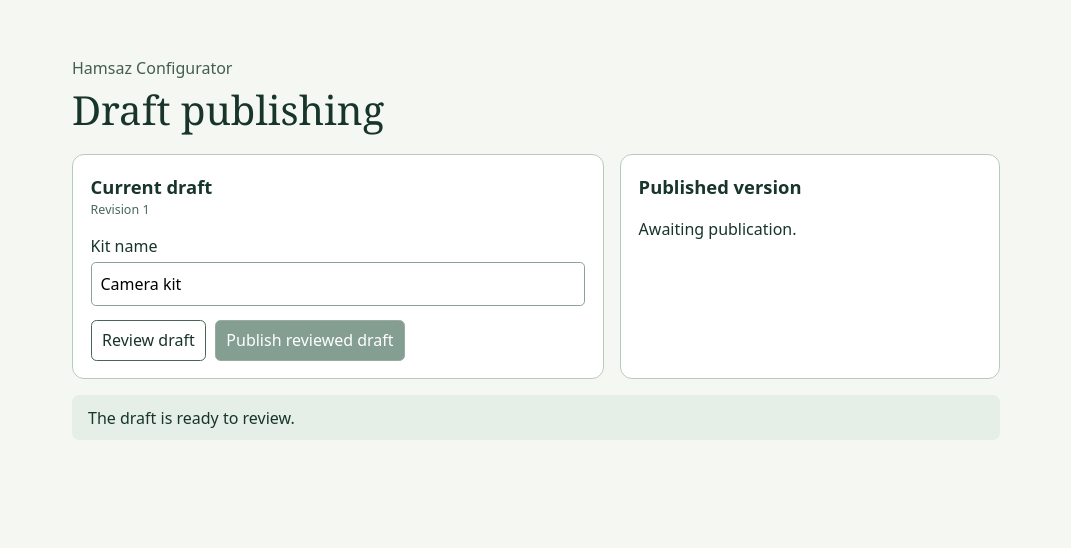
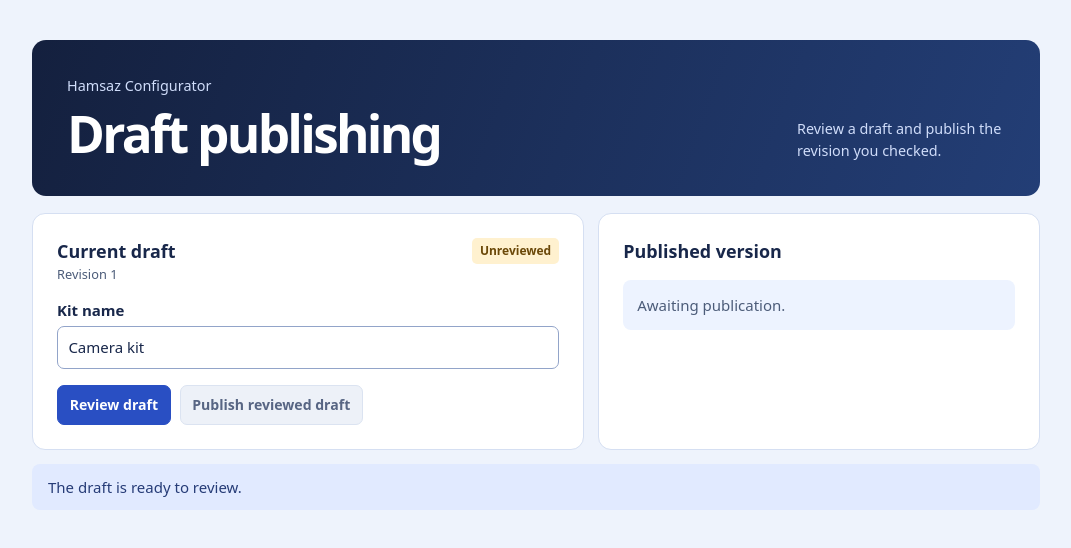
Before and after one commit to aa71200/hamsaz-editor-publish, a React app: page / in a window 1280 px wide. Shown: the whole page, without its empty margins (104-1175 px from the left). Built offline with nearby package versions, Linux system fonts and the light colour scheme.

Commit message:
Publish hamsaz-editor-publish portfolio work

```diff
--- a/src/editor.css
+++ b/src/editor.css
@@ -1,19 +1,30 @@
 * { box-sizing: border-box; }
-body { margin: 0; background: #f5f7f3; color: #17352a; font: 16px/1.5 system-ui, sans-serif; }
-main { max-width: 61rem; margin-inline: auto; padding: 3.5rem 1.5rem; }
-header { margin-block-end: 1.4rem; }
-header p { margin: 0; color: #445d50; }
-h1 { font: 2.5rem/1.1 Georgia, serif; margin: .2em 0; }
-h2 { margin-block: 0 .9rem; font-size: 1.15rem; }
-h2 small { display: block; color: #49675a; font-size: .78rem; font-weight: 500; }
-.panels { display: grid; grid-template-columns: minmax(0, 1.4fr) minmax(0, 1fr); gap: 1rem; }
-section { border: 1px solid #b7cbbd; border-radius: .75rem; padding: 1.1rem; background: #fff; }
+:root { color-scheme: light; --ink: #18274a; --muted: #4c5c79; --blue: #294fc3; --line: #d5dff2; }
+body { margin: 0; background: #eef3fc; color: var(--ink); font: 15px/1.5 system-ui, sans-serif; }
+main { max-width: 68rem; margin-inline: auto; padding: clamp(14px, 3.6vw, 40px); }
+header { display: flex; justify-content: space-between; align-items: end; flex-wrap: wrap; gap: 15px; padding: clamp(20px, 3.2vw, 35px); margin-block-end: 17px; background: linear-gradient(110deg, #14203e, #233e76); border-radius: 14px; color: #fff; }
+header p { margin: 0; color: #d0ddfa; font-size: .9rem; }
+header .guide { max-inline-size: 13rem; }
+h1 { font: 680 clamp(1.95rem, 4.8vw, 3.2rem)/1.08 system-ui, sans-serif; margin: .18em 0 0; letter-spacing: -.053em; }
+h2 { margin: 0; font-size: 1.12rem; }
+h2 small { display: block; color: var(--muted); font-size: .8rem; font-weight: 500; }
+.panels { display: grid; grid-template-columns: minmax(0, 1.25fr) minmax(0, 1fr); gap: 14px; }
+section { border: 1px solid var(--line); border-radius: 13px; padding: clamp(14px, 2vw, 24px); background: #fff; min-width: 0; }
+.panel-heading { display: flex; justify-content: space-between; align-items: flex-start; gap: 7px; flex-wrap: wrap; margin-block-end: 15px; }
+.state { color: #334b88; background: #eaf0ff; font-size: .75rem; font-weight: 650; padding: 4px 8px; border-radius: 5px; white-space: nowrap; }
+.state[data-state="Unreviewed"], .state[data-state="Needs changes"] { background: #fff1cf; color: #6b4808; }
+.state[data-state="Published"], .state[data-state="Reviewed"] { background: #e1f1ea; color: #215a44; }
 label, input { display: block; }
-input { width: 100%; border: 1px solid #8ba396; padding: .55rem; margin: .28rem 0 .9rem; font: inherit; border-radius: .3rem; }
+label { font-weight: 650; }
+input { width: 100%; border: 1px solid #92a4c9; padding: .58rem .65rem; margin: .28rem 0 1rem; font: inherit; border-radius: 7px; color: var(--ink); }
 .actions { display: flex; flex-wrap: wrap; gap: .55rem; }
-button { font: inherit; border-radius: .35rem; border: 1px solid #486653; background: white; color: #193429; padding: .45rem .65rem; }
-button:last-child { background: #205039; color: white; }
-button:disabled { opacity: .55; }
-:focus-visible { outline: 3px solid #487a5e; outline-offset: 2px; }
-[role=status] { background: #e5efe7; padding: .65rem 1rem; border-radius: .45rem; }
-@media (max-width: 40rem) { .panels { grid-template-columns: 1fr; } main { padding-block: 1.6rem; } }
+button { font: 640 .88rem/1.25 system-ui, sans-serif; min-height: 40px; border-radius: 7px; border: 1px solid #93a6ce; background: white; color: var(--ink); padding: .48rem .73rem; }
+button[data-primary="true"] { background: var(--blue); color: white; border-color: var(--blue); }
+button:disabled { color: #576583; background: #edf1f8; border-color: #dbe3f1; }
+:focus-visible { outline: 3px solid #4262c0; outline-offset: 2px; }
+.published-record, .published-empty { margin: 0; border-radius: 8px; padding: 14px; background: #edf3ff; }
+.published-record p { margin: 0 0 3px; color: #42578a; font-size: .83rem; }
+.published-record strong { font-size: 1.25rem; }
+.published-empty { color: var(--muted); }
+[role=status] { color: #263c77; background: #e1eaff; padding: .72rem 1rem; border-radius: 8px; margin: 14px 0 0; }
+@media (max-width: 42rem) { .panels { grid-template-columns: 1fr; } }
--- a/src/editor.tsx
+++ b/src/editor.tsx
@@ -69,21 +69,33 @@ function Editor() {
 		}
 	}
 
+	const canPublish = phase === 'idle' && report !== null && report.errors.length === 0;
+	const draftState = phase === 'checking' ? 'Reviewing' : canPublish ? 'Reviewed' : report?.errors.length ? 'Needs changes' : 'Unreviewed';
+
 	return <main>
-		<header><p>Hamsaz Configurator</p><h1>Draft publishing</h1></header>
+		<header>
+			<div><p>Hamsaz Configurator</p><h1>Draft publishing</h1></div>
+			<p className="guide">Review a draft and publish the revision you checked.</p>
+		</header>
 		<div className="panels">
 			<section aria-labelledby="draft-title">
-				<h2 id="draft-title">Current draft <small>Revision {draft.revision}</small></h2>
+				<div className="panel-heading">
+					<h2 id="draft-title">Current draft <small>Revision {draft.revision}</small></h2>
+					<span className="state" data-state={draftState}>{draftState}</span>
+				</div>
 				<label htmlFor="kit-title">Kit name</label>
 				<input id="kit-title" value={draft.title} onChange={event => edit(event.target.value)} />
 				<div className="actions">
-					<button disabled={phase !== 'idle'} onClick={() => void inspect()}>Review draft</button>
-					<button disabled={phase !== 'idle' || !report || report.errors.length > 0} onClick={() => void publish()}>Publish reviewed draft</button>
+					<button data-primary={!canPublish} disabled={phase !== 'idle'} onClick={() => void inspect()}>Review draft</button>
+					<button data-primary={canPublish} disabled={!canPublish} onClick={() => void publish()}>Publish reviewed draft</button>
 				</div>
 			</section>
 			<section aria-labelledby="published-title">
-				<h2 id="published-title">Published version</h2>
-				{published ? <><strong>{published.title}</strong><p>Revision {published.revision}</p></> : <p>Awaiting publication.</p>}
+				<div className="panel-heading">
+					<h2 id="published-title">Published version</h2>
+					{published && <span className="state" data-state="Published">Published</span>}
+				</div>
+				{published ? <div className="published-record"><p>Revision {published.revision}</p><strong>{published.title}</strong></div> : <p className="published-empty">Awaiting publication.</p>}
 			</section>
 		</div>
 		<p role="status">{phase === 'idle' ? message : phase === 'checking' ? 'Reviewing the draft…' : 'Publishing reviewed revision…'}</p>
```
Also changed, not shown: docs/draft-and-published.png.
